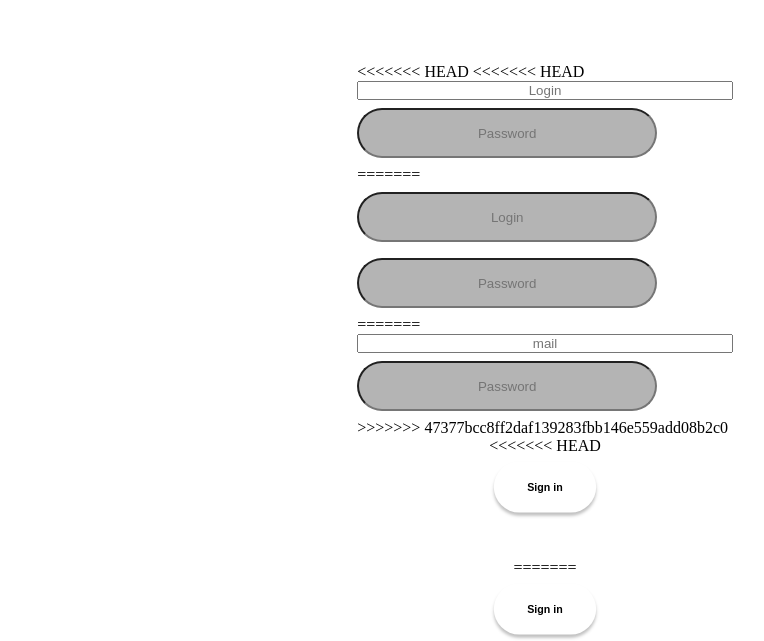
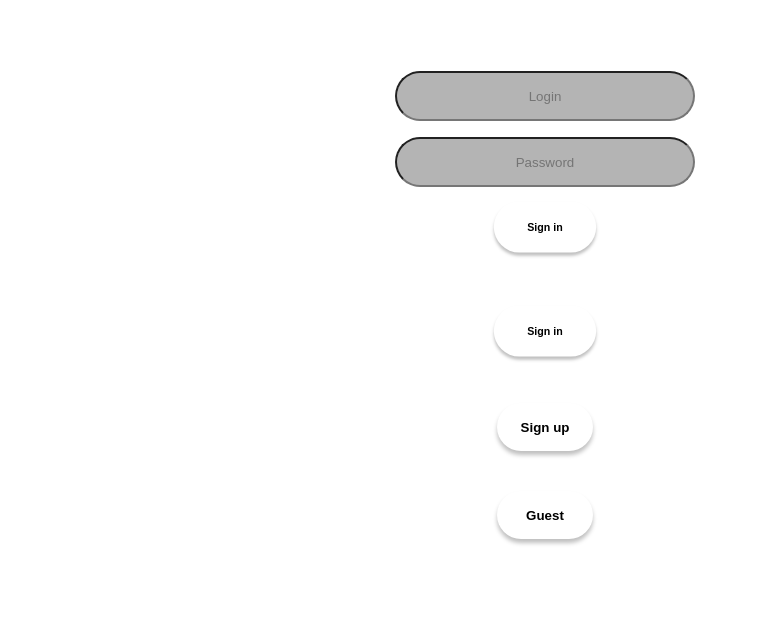
Before and after one commit to danielakarwowska/coderscamp-projekt-1, a website built with Parcel: page login.html in a window 1280 px wide. Shown: the part 311-952 px from the top of the page, without its empty margins (95-859 px from the left). After the commit the page ends 890 px from the top, so only its background shows below. Built offline with nearby package versions, Linux system fonts and the light colour scheme; a web font is replaced by a local one.

Commit message:
Update login.html

```diff
--- a/login.html
+++ b/login.html
@@ -45,29 +45,23 @@
         <div id="containerLoginFields">
           <form id="form-login">
             <div class="loginFields">
-<<<<<<< HEAD
-<<<<<<< HEAD
-                <input type="text" id="login" name="login" placeholder="Login" size="10">
-                <input type="password" id="password" name="password" placeholder="Password" size="10">
-=======
+                <!-- <input type="text" id="login" name="login" placeholder="Login" size="10">
+                <input type="password" id="password" name="password" placeholder="Password" size="10"> -->
                 <input type="text" id="login-in-login" name="login" placeholder="Login" size="10">
                 <input type="text" id="password-in-login" name="password" placeholder="Password" size="10">
-=======
-                <input type="text"  name="mail" placeholder="mail" size="10">
-                <input type="password" id="password-in-login" name="password" placeholder="Password" size="10">
->>>>>>> 47377bcc8ff2daf139283fbb146e559add08b2c0
+                <!-- <input type="text"  name="mail" placeholder="mail" size="10">
+                <input type="password" id="password-in-login" name="password" placeholder="Password" size="10"> -->
             </div>
+
             <div class="buttonArea">
-<<<<<<< HEAD
+
                 <button class="greenButtons"><div class="buttonText">Sign in</div></button>
-=======
                 <button type="button" class="greenButtons"><div class="buttonText" id="login" >Sign in</div></button>
->>>>>>> develop
-                <div class="buttonsLoginPage">
+
+            <div class="buttonsLoginPage">
                 <button class="button"><div class="buttonText"><a href ="register.html"> Sign up</a></div></button>
                 <button class="button"><div class="buttonText"><a href="taskPage.html">Guest</a></div></button>
                 </div>
->>>>>>> d2120b98d06d026eb776f2fbd6e276f941919e8e
             </div>
           </form>
         </div>
```
